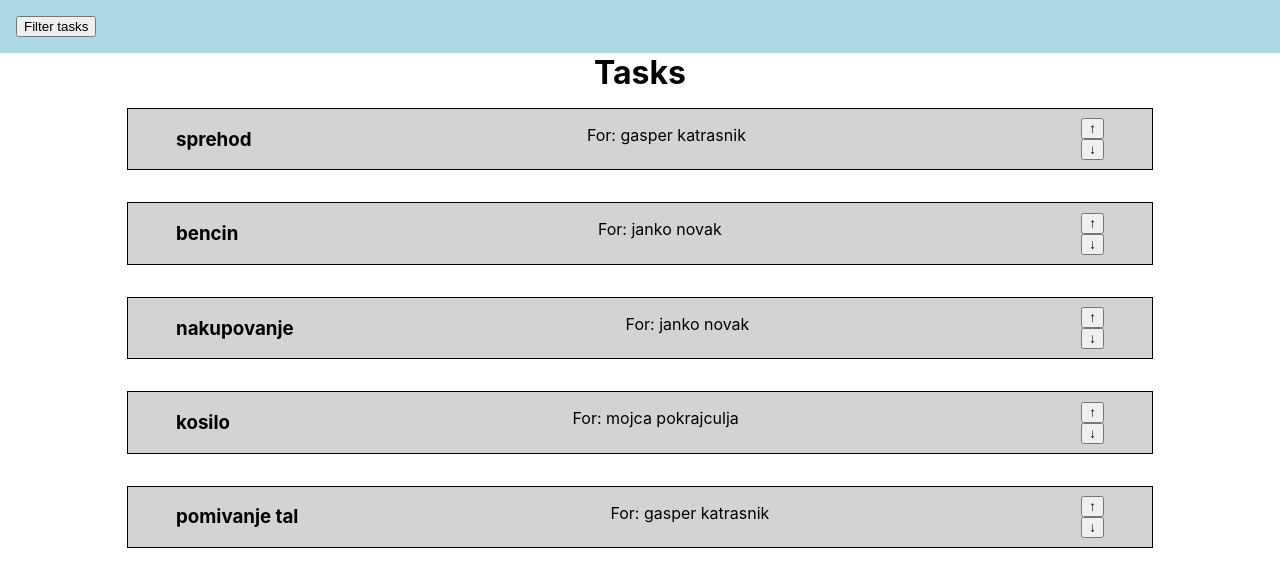
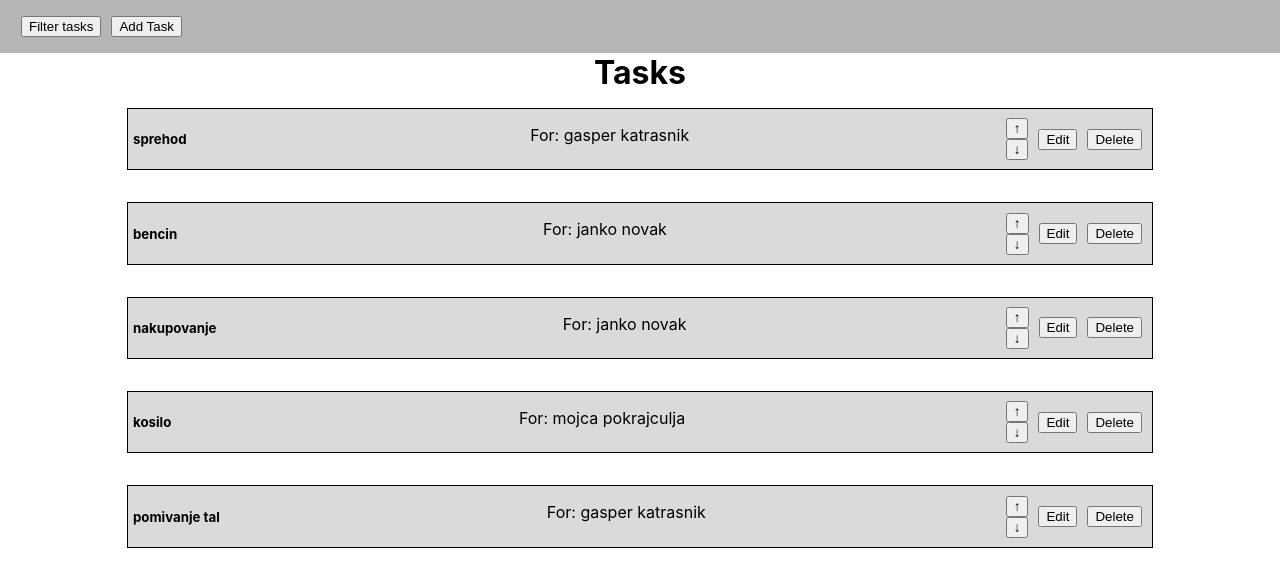
Before and after one commit to gkatrasnik/flai-task-app, a React (Create React App) app: page / in a window 1280 px wide. Shown: the top 586 px of the page. Built offline with nearby package versions, Linux system fonts and the light colour scheme.

Commit message:
basic color variables added

```diff
--- a/src/App.scss
+++ b/src/App.scss
@@ -1,18 +1,24 @@
 @charset 'utf-8';
+
+$primary-color: #3890b8;
+$secondary-color: #ce5d1b;
+$background-dark-color: #b6b6b6;
+$background-light-color: #dadada;
 
 .task-card {
   width: 80%;
   border: solid black 1px;
   margin: auto;
   margin-bottom: 2rem;
-  background-color: lightgrey;
+  background-color: $background-light-color;
+  cursor: pointer;
 }
 
 .task-card-header {
   display: flex;
   justify-content: space-between;
-  padding-left: 3rem;
-  padding-right: 3rem;
+  padding-left: 5px;
+  padding-right: 5px;
 }
 
 .heading-center {
@@ -38,13 +44,13 @@
   display: flex;
   padding: 1rem;
   width: 100%;
-  background-color: lightblue;
+  background-color: $background-dark-color;
 }
 
 .sidebar-div {
   height: 100%;
-  width: 200px;
-  background-color: lightgreen;
+  width: 15rem;
+  background-color: $background-dark-color;
   position: fixed !important;
   z-index: 1;
   overflow: auto;
@@ -80,6 +86,20 @@
   padding-bottom: 0.3rem;
 }
 
+.custom-button {
+  margin: 0 5px;
+}
+
+.task-buttons {
+  display: flex;
+  align-items: center;
+}
+
+.control-buttons {
+  display: flex;
+  flex-wrap: wrap;
+}
+
 .updown {
   display: flex;
   flex-direction: column;
--- a/src/components/Navigation.js
+++ b/src/components/Navigation.js
@@ -4,7 +4,13 @@ import "../App.scss";
 function Navigation(props) {
   return (
     <div className="navigation-div">
-      <button onClick={props.toggleSidebar}>Filter tasks</button>
+      <button onClick={props.toggleSidebar} className="custom-button">
+        Filter tasks
+      </button>
+
+      <button onClick={props.addTask} className="custom-button">
+        Add Task
+      </button>
     </div>
   );
 }
--- a/src/components/Task.js
+++ b/src/components/Task.js
@@ -25,11 +25,12 @@ function Task(props) {
   return (
     <div className="task-card" onClick={handleTaskClick}>
       <div className="task-card-header">
-        <h3>{props.task.topic}</h3>
-        <p>
+        <h5>{props.task.topic} </h5>
+        <p className="task-details-text">
           For: {assignee.name} {assignee.surname}
         </p>
-        <div className="updown">
+        <div className="task-buttons">
+          <div className="updown custom-button">
             <button
               onClick={(e) => {
                 e.stopPropagation();
@@ -47,6 +48,11 @@ function Task(props) {
               ↓
             </button>
           </div>
+          <div className="control-buttons">
+            <button className="custom-button">Edit</button>
+            <button className="custom-button">Delete</button>
+          </div>
+        </div>
       </div>
       {taskExpanded && (
         <div>
```
Lines whose indentation alone changed are shown as unchanged.
